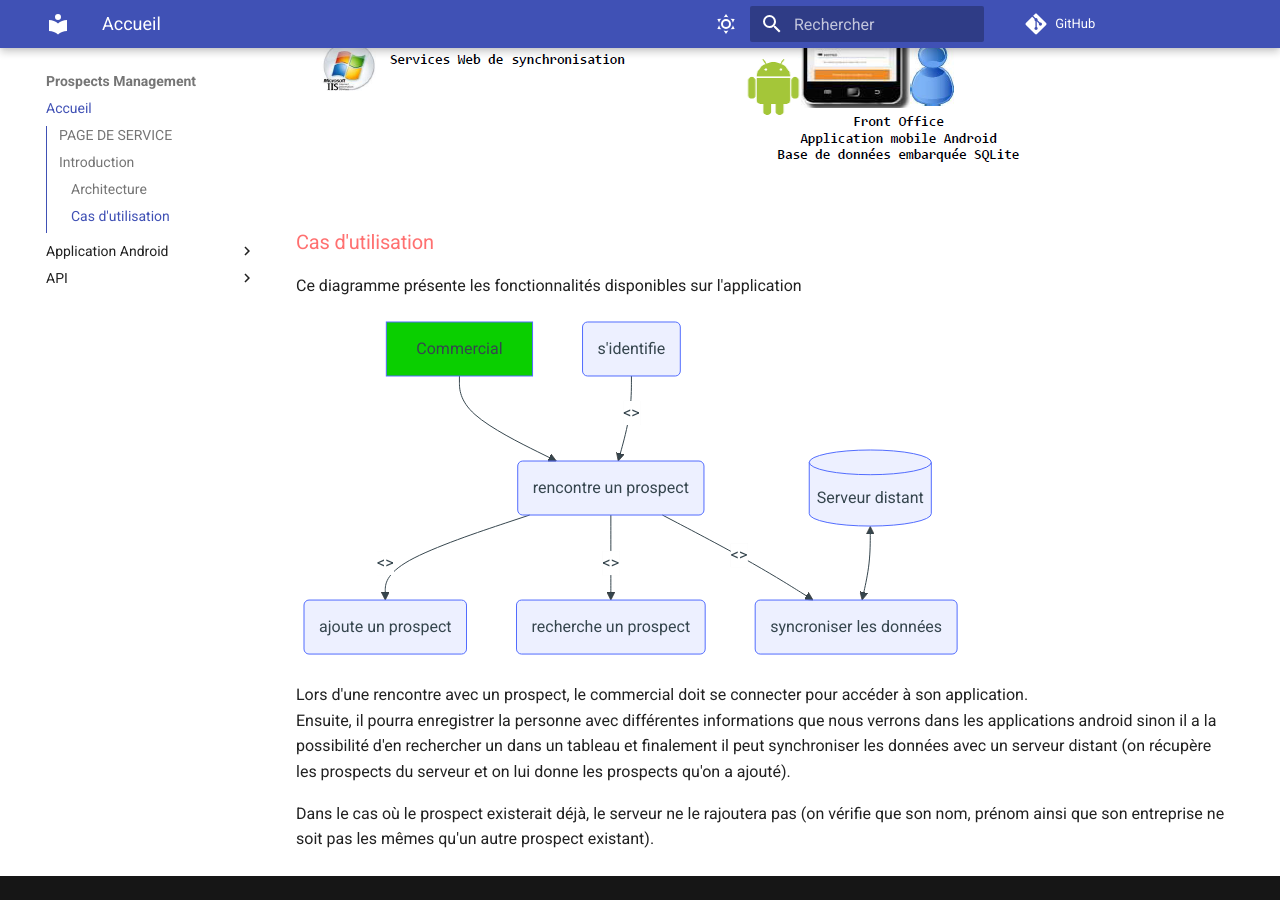
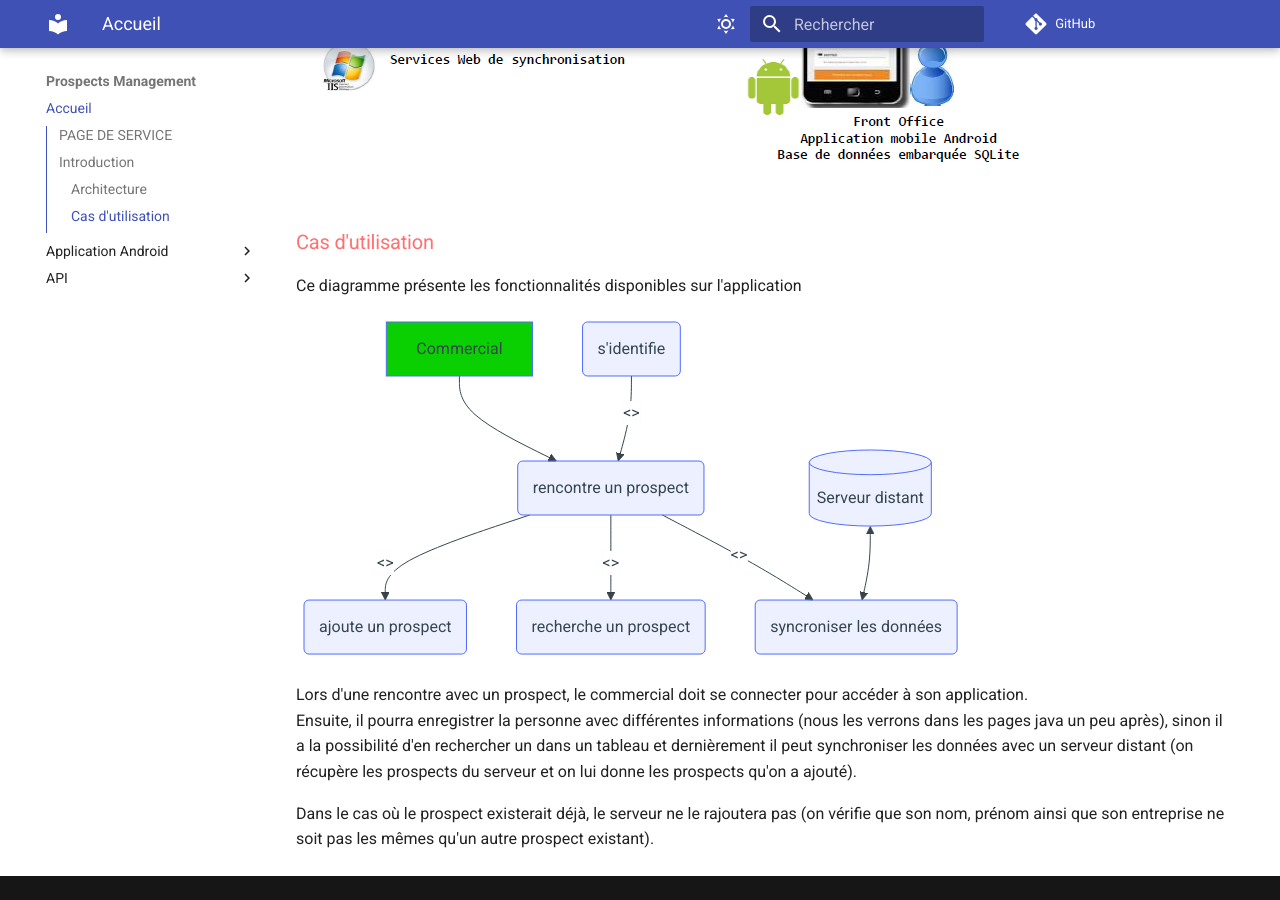
Before and after one commit to LhoMars/ProspectsManagement, an MkDocs documentation site: the page built from docs/index.md, in a window 1280 px wide and 900 px high, scrolled down 1336 px. Built offline with MkDocs 1.6.1 and Material for MkDocs 9.7.7, drawn with Linux system fonts in a browser that asks for light colours; comment, search, counter and statistics services are not loaded.

Commit message:
erreur doc

````diff
--- a/docs/index.md
+++ b/docs/index.md
@@ -58,8 +58,8 @@ serveurBdd <--> sync
 ```
 
 Lors d'une rencontre avec un prospect, le commercial doit se connecter pour accéder à son application.
-Ensuite, il pourra enregistrer la personne avec différentes informations que nous verrons dans les applications
-android sinon il a la possibilité d'en rechercher un dans un tableau et finalement il peut synchroniser
+Ensuite, il pourra enregistrer la personne avec différentes informations (nous les verrons dans les pages
+java un peu après), sinon il a la possibilité d'en rechercher un dans un tableau et dernièrement il peut synchroniser
 les données avec un serveur distant (on récupère les prospects du serveur et on lui donne les prospects qu'on
 a ajouté).
 
````
